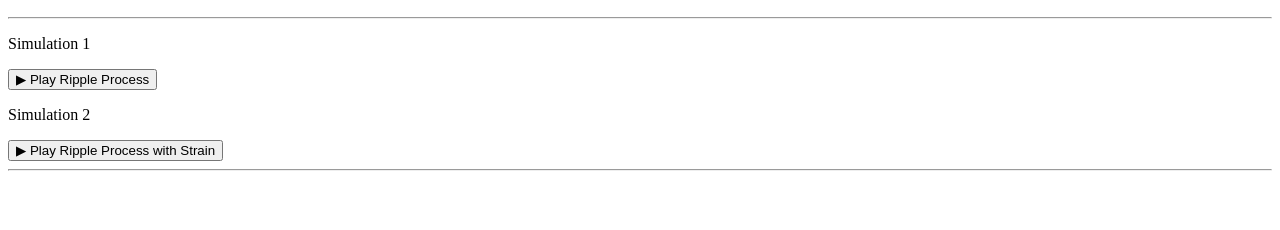
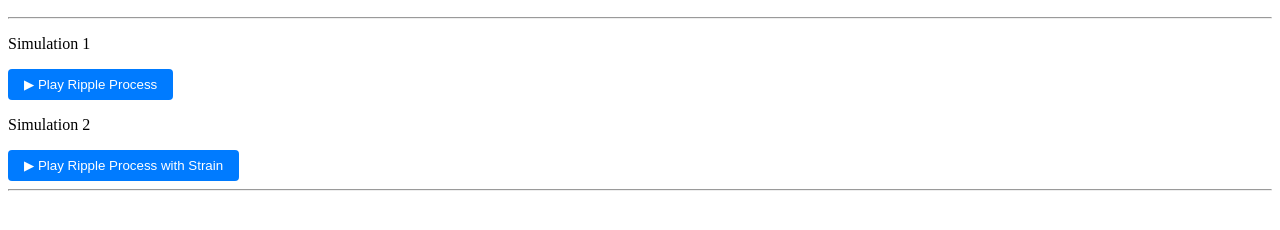
Before and after one commit to virtual-labs/exp-ripple-process-dei, a plain HTML site: page experiment/simulation/index.html in a window 1280 px wide. Shown: the part 50-280 px from the top of the page. Drawn offline with Linux system fonts and the light colour scheme.

Commit message:
Update index.html

```diff
--- a/experiment/simulation/index.html
+++ b/experiment/simulation/index.html
@@ -4,6 +4,16 @@
     <meta charset="UTF-8">
     <meta name="viewport" content="width=device-width, initial-scale=1.0">
     <title>Ripple Process Simulations</title>
+    <style>
+    button {
+        background-color: #007BFF;
+        color: white;
+        border: none;
+        padding: 8px 16px;
+        cursor: pointer;
+        border-radius: 4px;
+    }
+</style>
 </head>
 <body>
 
```
